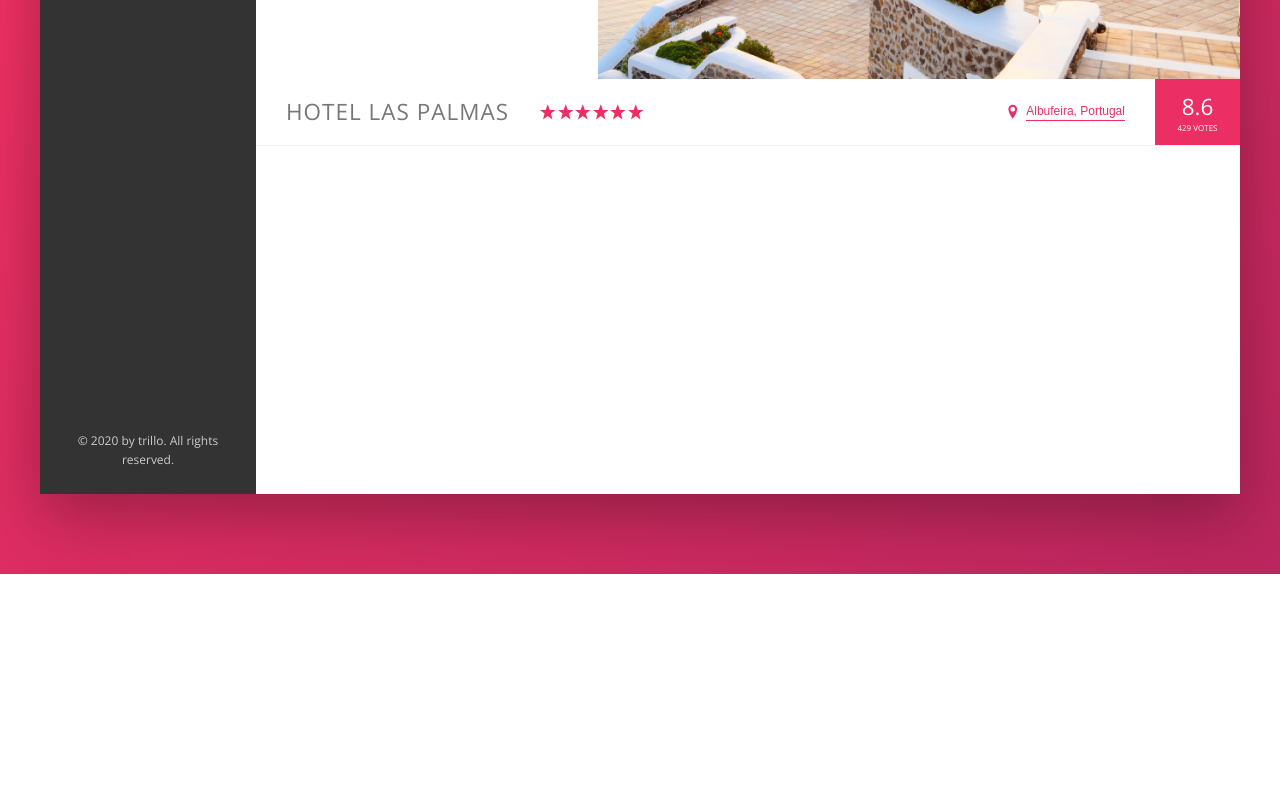
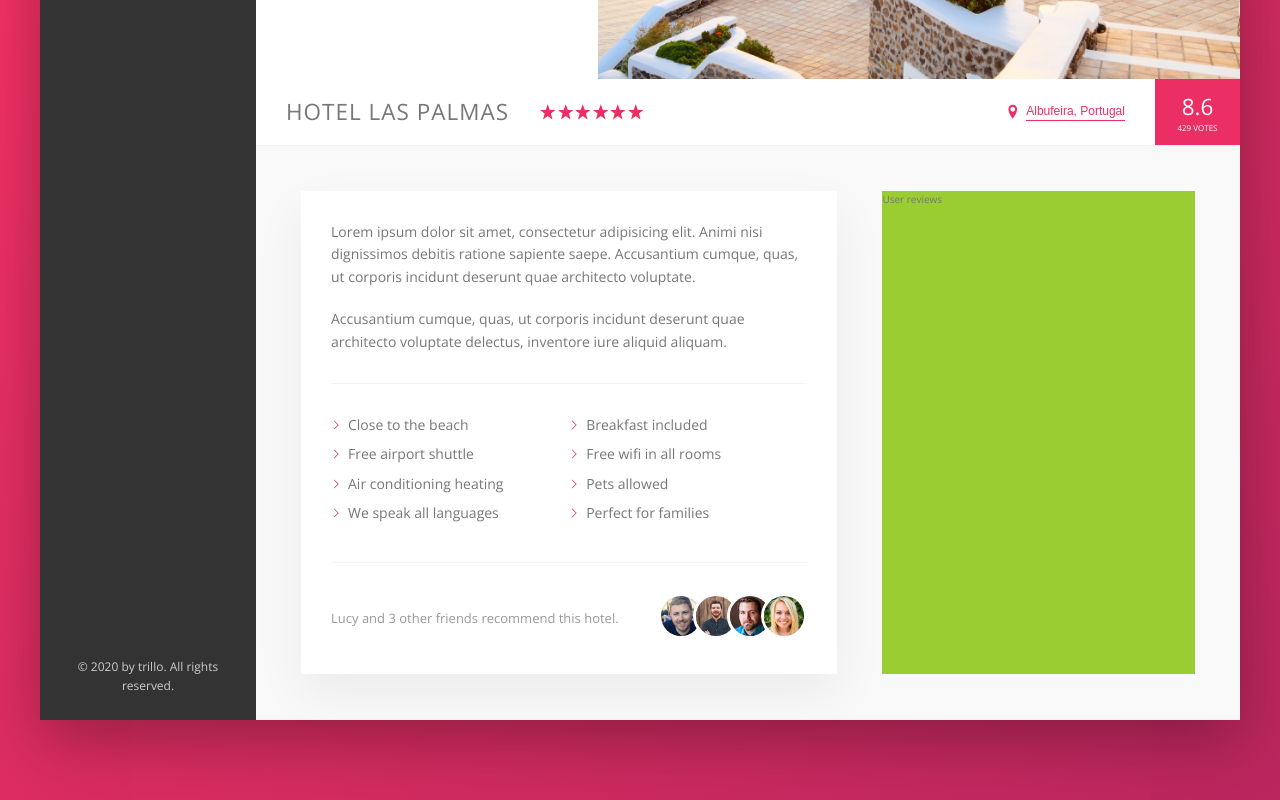
Before and after one commit to Lipera/Trillo, a website: page index.html in a window 1280 px wide. Shown: the part 456-1256 px from the top of the page. Before the commit the page ends 1030 px from the top, so only its background shows below. Drawn offline with nearby package versions, Linux system fonts and the light colour scheme.

Commit message:
feat: Implements Description section

```diff
--- a/index.html
+++ b/index.html
@@ -147,6 +147,46 @@
                   <div class="overview__rating-count">429 votes</div>
                 </div>
               </div>
+
+              <div class="detail">
+                <div class="description">
+                  <p class="paragraph">
+                    Lorem ipsum dolor sit amet, consectetur adipisicing elit. Animi nisi dignissimos debitis ratione sapiente saepe. Accusantium cumque, quas, ut corporis incidunt deserunt quae architecto voluptate.
+                  </p>
+
+                  <p class="paragraph">
+                    Accusantium cumque, quas, ut corporis incidunt deserunt quae architecto voluptate delectus, inventore iure aliquid aliquam.
+                  </p>
+
+                  <ul class="list">
+                    <li class="list__item">Close to the beach</li>
+                    <li class="list__item">Breakfast included</li>
+                    <li class="list__item">Free airport shuttle</li>
+                    <li class="list__item">Free wifi in all rooms</li>
+                    <li class="list__item">Air conditioning heating</li>
+                    <li class="list__item">Pets allowed</li>
+                    <li class="list__item">We speak all languages</li>
+                    <li class="list__item">Perfect for families</li>
+                  </ul>
+
+                  <div class="recommend">
+                    <p class="recommend__count">
+                      Lucy and 3 other friends recommend this hotel.
+                    </p>
+
+                    <div class="recommend__friends">
+                      <img src="img/user-3.jpg" alt="Friend 1" class="recommend__photo">
+                      <img src="img/user-4.jpg" alt="Friend 2" class="recommend__photo">
+                      <img src="img/user-5.jpg" alt="Friend 3" class="recommend__photo">
+                      <img src="img/user-6.jpg" alt="Friend 4" class="recommend__photo">
+                    </div>
+                  </div>
+                </div>
+
+                <div class="user-reviews">
+                  User reviews
+                </div>
+              </div>
             </main>
           </div>
         </div>
--- a/sass/_base.scss
+++ b/sass/_base.scss
@@ -13,6 +13,9 @@
   --color-grey-dark-3: #999;
 
   --shadow-dark: 0 2rem 6rem rgba(0,0,0,.3);
+  --shadow-light: 0 2rem 5rem rgba(0,0,0,.06);
+
+  --line: 1px solid var(--color-grey-light-2);
 }
 
 * {
--- a/sass/_components.scss
+++ b/sass/_components.scss
@@ -209,7 +209,7 @@
 .overview {
   display: flex;
   align-items: center;
-  border-bottom: 1px solid var(--color-grey-light-2);
+  border-bottom: var(--line);
 
   &__heading {
     font-size: 2.25rem;
@@ -306,3 +306,79 @@
     box-shadow: none;
   }
 }
+
+//================================//
+//          PARAGRAPH             //
+//================================//
+.paragraph:not(:last-of-type) {
+  margin-bottom: 2rem;
+}
+
+//================================//
+//            LIST                //
+//================================//
+.list {
+  list-style: none;
+  margin: 3rem 0;
+  padding: 3rem 0;
+  border-top: var(--line);
+  border-bottom: var(--line);
+
+  display: flex;
+  flex-wrap: wrap;
+
+  &__item {
+    flex: 0 0 50%;
+    margin-bottom: .7rem;
+  }
+
+  &__item::before {
+    content: "";
+    display: inline-block;
+    width: 1rem;
+    height: 1rem;
+    margin-right: .7rem;
+
+    //Older browsers
+    //background-image: url(../img/chevron-thin-right.svg);
+    //background-size: cover;
+
+    //Newer browsers - masks
+    background-color: var(--color-primary);
+    -webkit-mask-image: url(../img/chevron-thin-right.svg);
+    -webkit-mask-size: cover; //must be here so that mask size is the same as the image
+    mask-image: url(../img/chevron-thin-right.svg);
+    mask-size: cover; //must be here so that mask size is the same as the image
+  }
+}
+
+//================================//
+//          RECOMMEND             //
+//================================//
+.recommend {
+  font-size: 1.3rem;
+  color: var(--color-grey-dark-3);
+
+  display: flex;
+  align-items: center;
+
+  &__count {
+    margin-right: auto;
+  }
+
+  &__friends {
+
+  }
+
+  &__photo {
+    box-sizing: content-box; //Here so that the white border effect does not decreise the size of the images
+    width: 4rem;
+    height: 4rem;
+    border-radius: 50%;
+    border: 3px solid #fff;
+
+    &:not(:last-child) {
+      margin-right: -1.5rem;
+    }
+  }
+}
--- a/sass/_layout.scss
+++ b/sass/_layout.scss
@@ -3,15 +3,13 @@
   margin: 8rem auto;
   background-color: var(--color-grey-light-1);
   box-shadow: var(--shadow-dark);
-
-  min-height: 50rem; //FIXME Remove this. For test purposes only
 }
 
 .header {
   font-size: 1.4rem;
   height: 7rem;
   background-color: #fff;
-  border-bottom: 1px solid var(--color-grey-light-2);
+  border-bottom: var(--line);
 
   display: flex;
   justify-content: space-between;
@@ -34,7 +32,27 @@
 
 .hotel-view {
   background-color: #fff;
-  height: 80rem;
 
   flex: 1;
 }
+
+.detail {
+  display: flex;
+  padding: 4.5rem;
+  background-color: var(--color-grey-light-1);
+  border-bottom: var(--line);
+}
+
+.description {
+  font-size: 1.4rem;
+  background-color: #fff;
+  box-shadow: var(--shadow-light);
+  padding: 3rem;
+  flex: 0 0 60%;
+  margin-right: 4.5rem;
+}
+
+.user-reviews {
+  background-color: yellowgreen; //FIXME Remove this. For test purposes only
+  flex: 1;
+}
```
Also changed, not shown: css/style.css.
